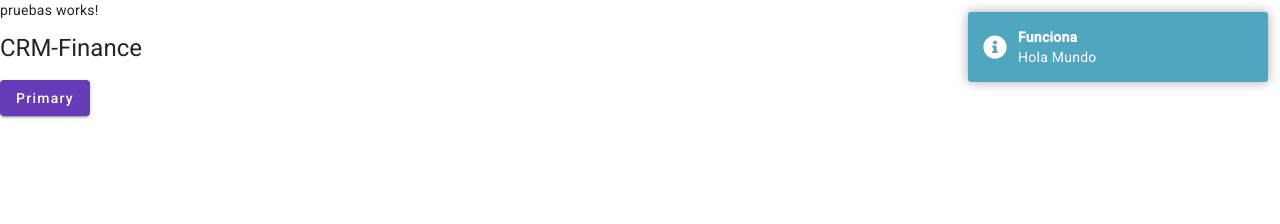
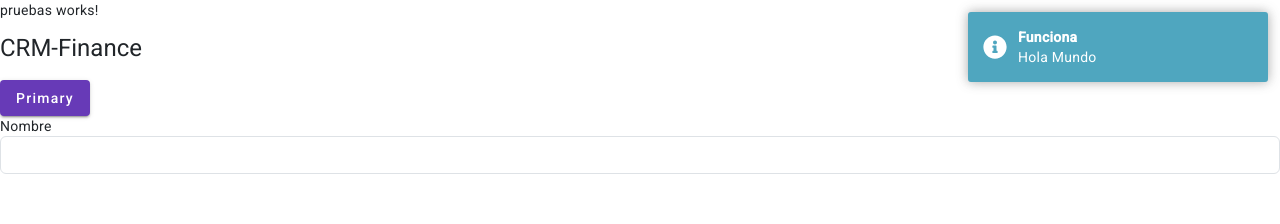
Before and after one commit to SamCodeMaster/CRM-Finance, an Angular app in the folder actividad-2-front/: page /pruebas in a window 1280 px wide. Shown: the top 224 px of the page. Built offline with nearby package versions, Linux system fonts and the light colour scheme.

Commit message:
añadimos formsModule ReactiveFormsModule HttpClientModule

```diff
--- a/actividad-2-front/src/app/pruebas/pruebas.component.html
+++ b/actividad-2-front/src/app/pruebas/pruebas.component.html
@@ -2,3 +2,9 @@
 <h1>CRM-Finance</h1>
 <!--<button class="btn btn-primary">Bootstrap</button>-->
 <button mat-raised-button color="primary">Primary</button>
+<form #userForm = "ngForm">
+    <div class = "form-group">
+        <label>Nombre</label>
+        <input type="text" class="form-control">
+    </div>
+</form>
--- a/actividad-2-front/src/app/pruebas/pruebas.component.ts
+++ b/actividad-2-front/src/app/pruebas/pruebas.component.ts
@@ -1,11 +1,13 @@
 import { Component, inject } from '@angular/core';
 import { ToastrService } from 'ngx-toastr';
 import {MatButtonModule} from '@angular/material/button';
+import { ContenedorModule } from '../contenedor/contenedor.module';
+
 
 @Component({
   selector: 'app-pruebas',
   standalone: true,
-  imports: [MatButtonModule],
+  imports: [MatButtonModule,ContenedorModule],
   templateUrl: './pruebas.component.html',
   styleUrl: './pruebas.component.css'
 })
```
Also changed, not shown: actividad-2-front/src/app/app.config.ts (+8 -3 lines), actividad-2-front/src/app/contenedor/contenedor.module.ts (added, +17 -0 lines), actividad-2-front/src/app/app.component.html (line endings or trailing spaces), 1 other file (tests, documents, lock files or other folders).
